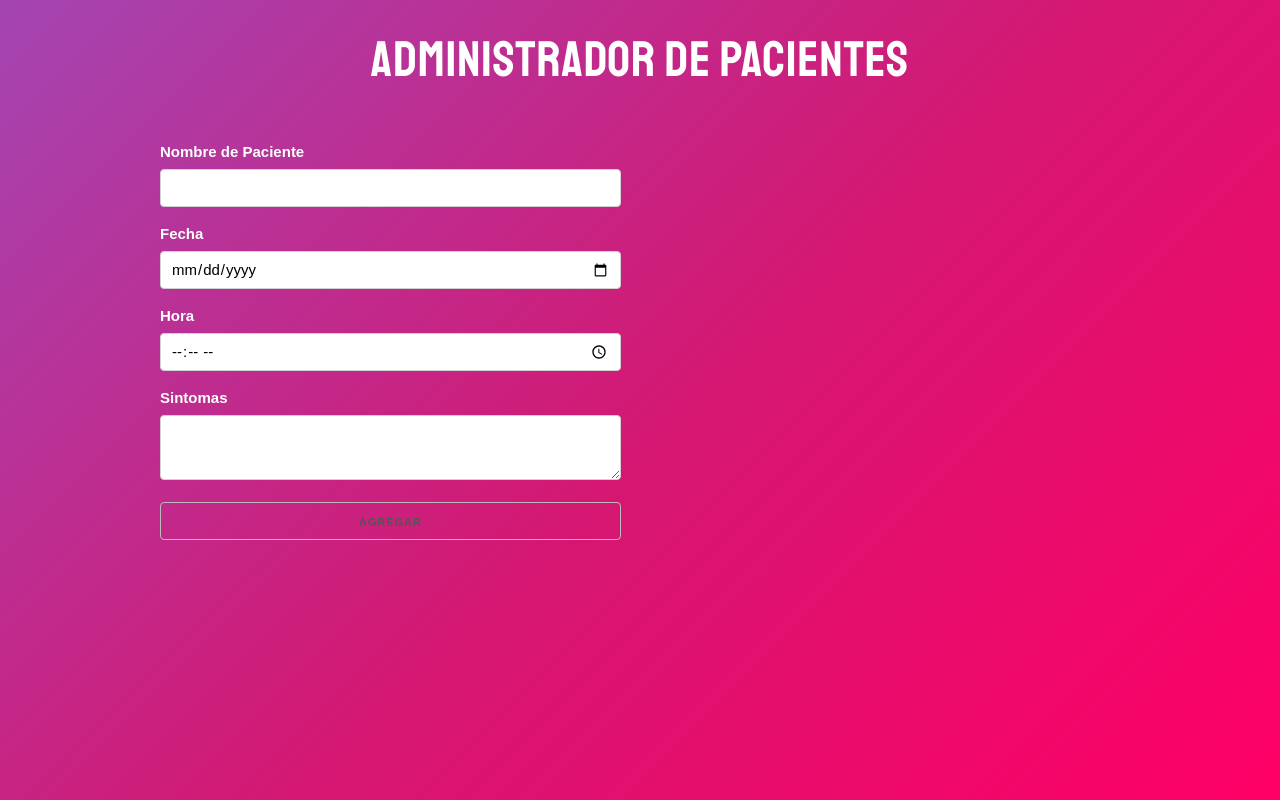
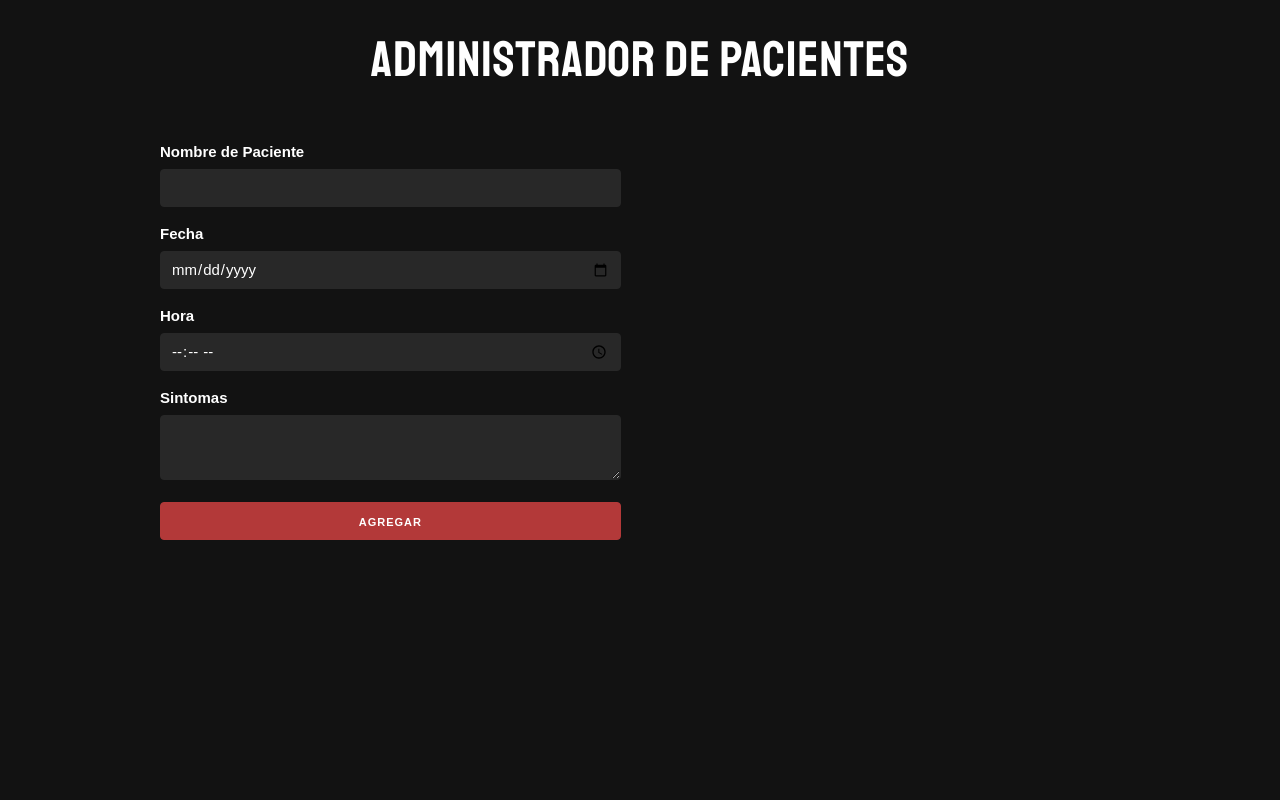
Before and after one commit to CesarRivasP/quotes, a React (Create React App) app: page / in a window 1280 px wide. Built offline with nearby package versions, Linux system fonts and the light colour scheme.

Commit message:
Added new styles

```diff
--- a/src/css/index.css
+++ b/src/css/index.css
@@ -6,7 +6,8 @@
   margin: 0;
   padding: 0;
   font-family: sans-serif;
-  background-image: linear-gradient(-225deg, #A445B2 0%, #D41872 52%, #FF0066 100%);
+  /* background-image: linear-gradient(-225deg, #A445B2 0%, #D41872 52%, #FF0066 100%); */
+  background-color: #121212;
   min-height: 100%;
   padding-bottom: 5rem;
 }
@@ -18,6 +19,18 @@
   text-transform: uppercase;
   font-family: 'Staatliches', cursive;
   letter-spacing: 1px;
+}
+
+.input-style {
+  background-color: #282828 !important;
+  color: white !important;
+  border-color: #282828 !important;
+}
+
+.button-color {
+  background-color: #b33939;
+  border-color: #b33939;
+  color: #FFFFFF;
 }
 
 .lista-citas .media {
```
